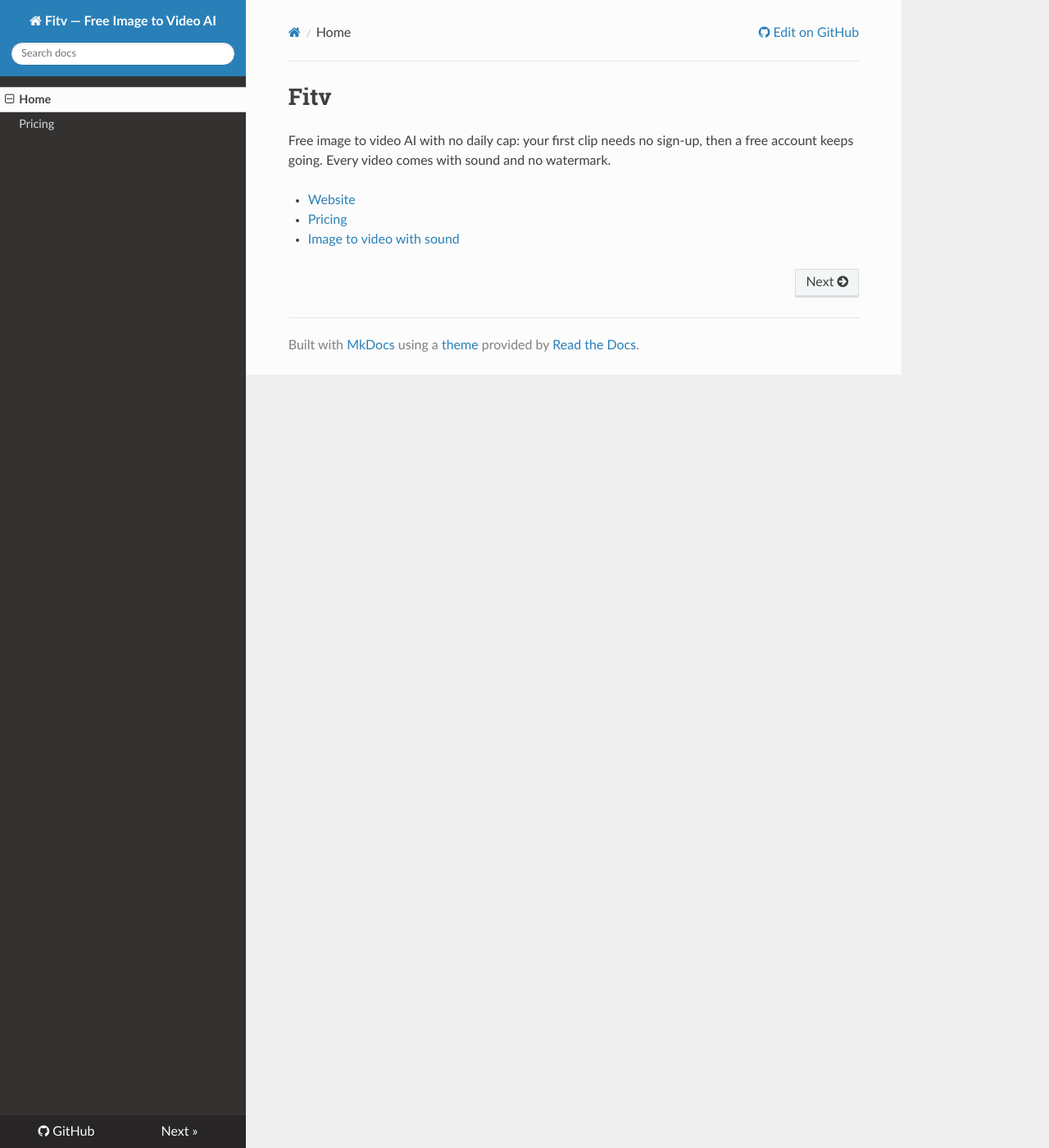
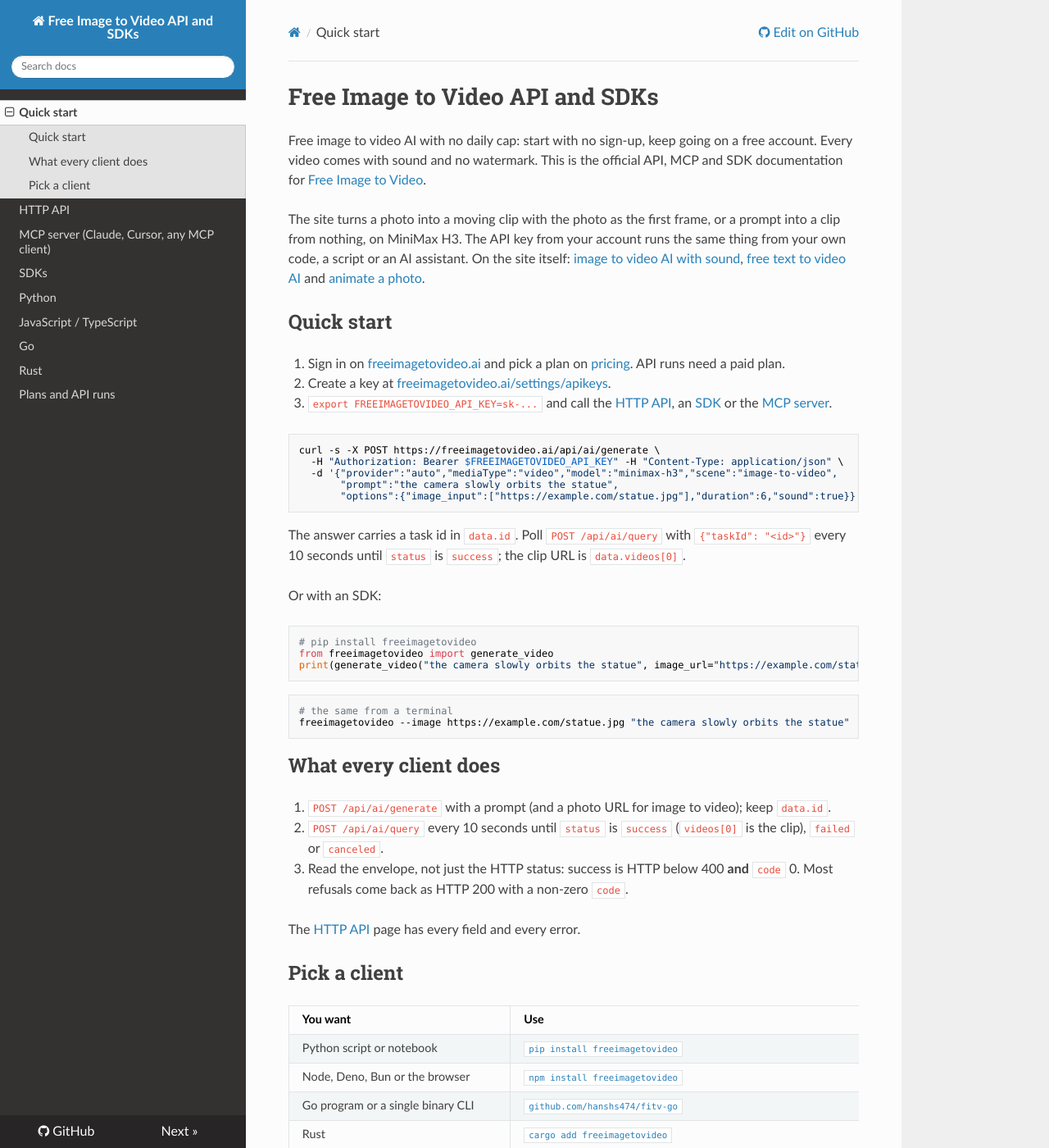
Before and after one commit to hanshs474/fitv-docs, an MkDocs documentation site: the page built from docs/index.md, in a window 1280 px wide and 1400 px high. Shown: the whole window at 82% size. Built offline with MkDocs 1.6.1, drawn with Linux system fonts in a browser that asks for light colours; nearby versions of some CDN libraries; some of the changed text lies outside the part shown.

Commit message:
Docs: quick start, HTTP API, MCP, SDK pages (Python, JS, Go, Rust); current identity line

````diff
--- a/docs/index.md
+++ b/docs/index.md
@@ -1,7 +1,55 @@
-# Fitv
+# Free Image to Video API and SDKs
 
-Free image to video AI with no daily cap: your first clip needs no sign-up, then a free account keeps going. Every video comes with sound and no watermark.
+Free image to video AI with no daily cap: start with no sign-up, keep going on a free account. Every video comes with sound and no watermark. This is the official API, MCP and SDK documentation for [Free Image to Video](https://freeimagetovideo.ai/?utm_source=readthedocs&utm_medium=docs).
 
-- [Website](https://freeimagetovideo.ai/?utm_source=readthedocs&utm_medium=docs)
-- [Pricing](https://freeimagetovideo.ai/pricing?utm_source=readthedocs&utm_medium=docs)
-- [Image to video with sound](https://freeimagetovideo.ai/video/image-to-video-ai-with-sound?utm_source=readthedocs&utm_medium=docs)
+The site turns a photo into a moving clip with the photo as the first frame, or a prompt into a clip from nothing, on MiniMax H3. The API key from your account runs the same thing from your own code, a script or an AI assistant. On the site itself: [image to video AI with sound](https://freeimagetovideo.ai/video/image-to-video-ai-with-sound), [free text to video AI](https://freeimagetovideo.ai/video/free-text-to-video-ai) and [animate a photo](https://freeimagetovideo.ai/video/animate-photo-ai).
+
+## Quick start
+
+1. Sign in on [freeimagetovideo.ai](https://freeimagetovideo.ai/?utm_source=readthedocs&utm_medium=docs) and pick a plan on [pricing](https://freeimagetovideo.ai/pricing). API runs need a paid plan.
+2. Create a key at [freeimagetovideo.ai/settings/apikeys](https://freeimagetovideo.ai/settings/apikeys).
+3. `export FREEIMAGETOVIDEO_API_KEY=sk-...` and call the [HTTP API](http.md), an [SDK](sdk/index.md) or the [MCP server](mcp.md).
+
+```bash
+curl -s -X POST https://freeimagetovideo.ai/api/ai/generate \
+  -H "Authorization: Bearer $FREEIMAGETOVIDEO_API_KEY" -H "Content-Type: application/json" \
+  -d '{"provider":"auto","mediaType":"video","model":"minimax-h3","scene":"image-to-video",
+       "prompt":"the camera slowly orbits the statue",
+       "options":{"image_input":["https://example.com/statue.jpg"],"duration":6,"sound":true}}'
+```
+
+The answer carries a task id in `data.id`. Poll `POST /api/ai/query` with `{"taskId": "<id>"}` every 10 seconds until `status` is `success`; the clip URL is `data.videos[0]`.
+
+Or with an SDK:
+
+```python
+# pip install freeimagetovideo
+from freeimagetovideo import generate_video
+print(generate_video("the camera slowly orbits the statue", image_url="https://example.com/statue.jpg"))
+```
+
+```bash
+# the same from a terminal
+freeimagetovideo --image https://example.com/statue.jpg "the camera slowly orbits the statue"
+```
+
+## What every client does
+
+1. `POST /api/ai/generate` with a prompt (and a photo URL for image to video); keep `data.id`.
+2. `POST /api/ai/query` every 10 seconds until `status` is `success` (`videos[0]` is the clip), `failed` or `canceled`.
+3. Read the envelope, not just the HTTP status: success is HTTP below 400 **and** `code` 0. Most refusals come back as HTTP 200 with a non-zero `code`.
+
+The [HTTP API](http.md) page has every field and every error.
+
+## Pick a client
+
+| You want | Use |
+|---|---|
+| Python script or notebook | [`pip install freeimagetovideo`](sdk/python.md) |
+| Node, Deno, Bun or the browser | [`npm install freeimagetovideo`](sdk/javascript.md) |
+| Go program or a single binary CLI | [`github.com/hanshs474/fitv-go`](sdk/go.md) |
+| Rust | [`cargo add freeimagetovideo`](sdk/rust.md) |
+| Claude, Cursor or another AI assistant | [MCP server](mcp.md): remote at `https://freeimagetovideo.ai/api/mcp`, or `npx -y freeimagetovideo-mcp` |
+| Anything else | the [HTTP API](http.md): three POST calls |
+
+No key, no code: the generator on [freeimagetovideo.ai](https://freeimagetovideo.ai/?utm_source=readthedocs&utm_medium=docs) starts with no sign-up and keeps going on a free account.
--- a/docs/requirements.txt
+++ b/docs/requirements.txt
@@ -1 +1,2 @@
 mkdocs==1.6.1
+jinja2<3.2
--- a/mkdocs.yml
+++ b/mkdocs.yml
@@ -1,8 +1,15 @@
-site_name: Fitv — Free Image to Video AI
-site_url: https://fitv.readthedocs.io/en/latest/
+site_name: Free Image to Video API and SDKs
+site_url: https://freeimagetovideo.readthedocs.io/en/latest/
 repo_url: https://github.com/hanshs474/fitv-docs
-site_description: "Free image to video AI with no daily cap: your first clip needs no sign-up, then a free account keeps going. Every video comes with sound and no watermark."
+site_description: "Free image to video AI with no daily cap: start with no sign-up, keep going on a free account. Every video comes with sound and no watermark. This is the official API, MCP and SDK documentation for Free Image to Video."
 theme: readthedocs
 nav:
-  - Home: index.md
-  - Pricing: pricing.md
+  - Quick start: index.md
+  - HTTP API: http.md
+  - MCP server (Claude, Cursor, any MCP client): mcp.md
+  - SDKs: sdk/index.md
+  - Python: sdk/python.md
+  - JavaScript / TypeScript: sdk/javascript.md
+  - Go: sdk/go.md
+  - Rust: sdk/rust.md
+  - Plans and API runs: pricing.md
--- a/requirements.txt
+++ /dev/null
@@ -1,2 +0,0 @@
-mkdocs==1.6.1
-jinja2<3.2
````
Also changed, not shown: .readthedocs.yaml (+3 -4 lines), README.md (+4 -2 lines), docs/http.md (added, +88 -0 lines), docs/mcp.md (added, +65 -0 lines), docs/pricing.md (+6 -3 lines), docs/sdk/go.md (added, +28 -0 lines), docs/sdk/index.md (added, +15 -0 lines), docs/sdk/javascript.md (added, +27 -0 lines), docs/sdk/python.md (added, +46 -0 lines), docs/sdk/rust.md (added, +35 -0 lines), 2 other files.
